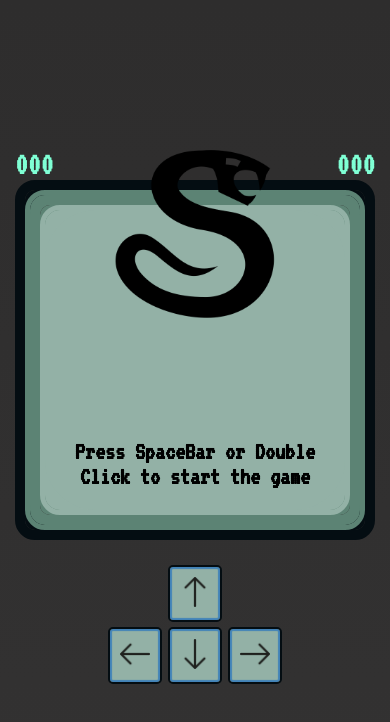
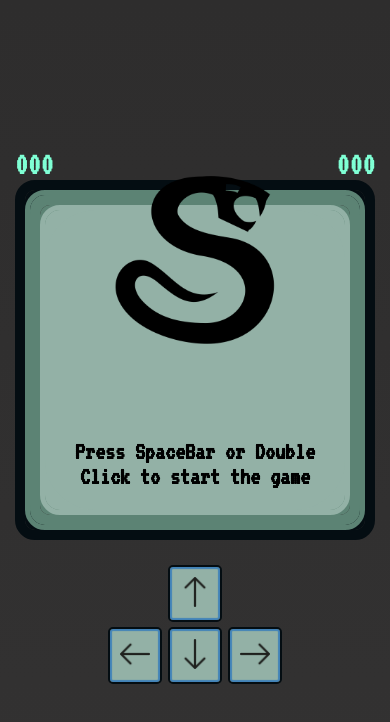
Before and after one commit to AtalRajPaudel/RetroSnakeGame, a plain HTML site: page index.html in a window 390 px wide. Drawn offline with Linux system fonts and the light colour scheme.

Commit message:
Update style.css

```diff
--- a/style.css
+++ b/style.css
@@ -154,7 +154,6 @@ button:active{
 
     .snake-logo{
         width: 180px;
-        top: 17%;
     }
 
     .game-border-3{
```
